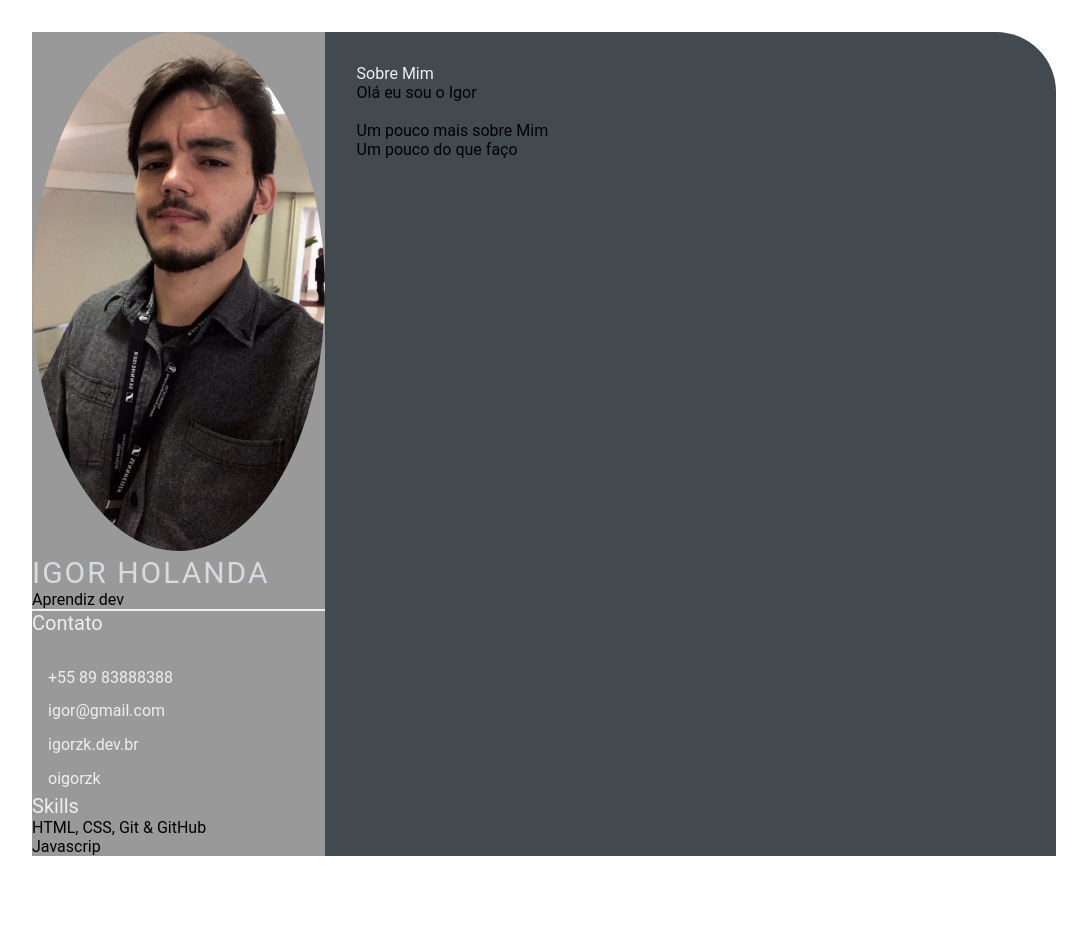
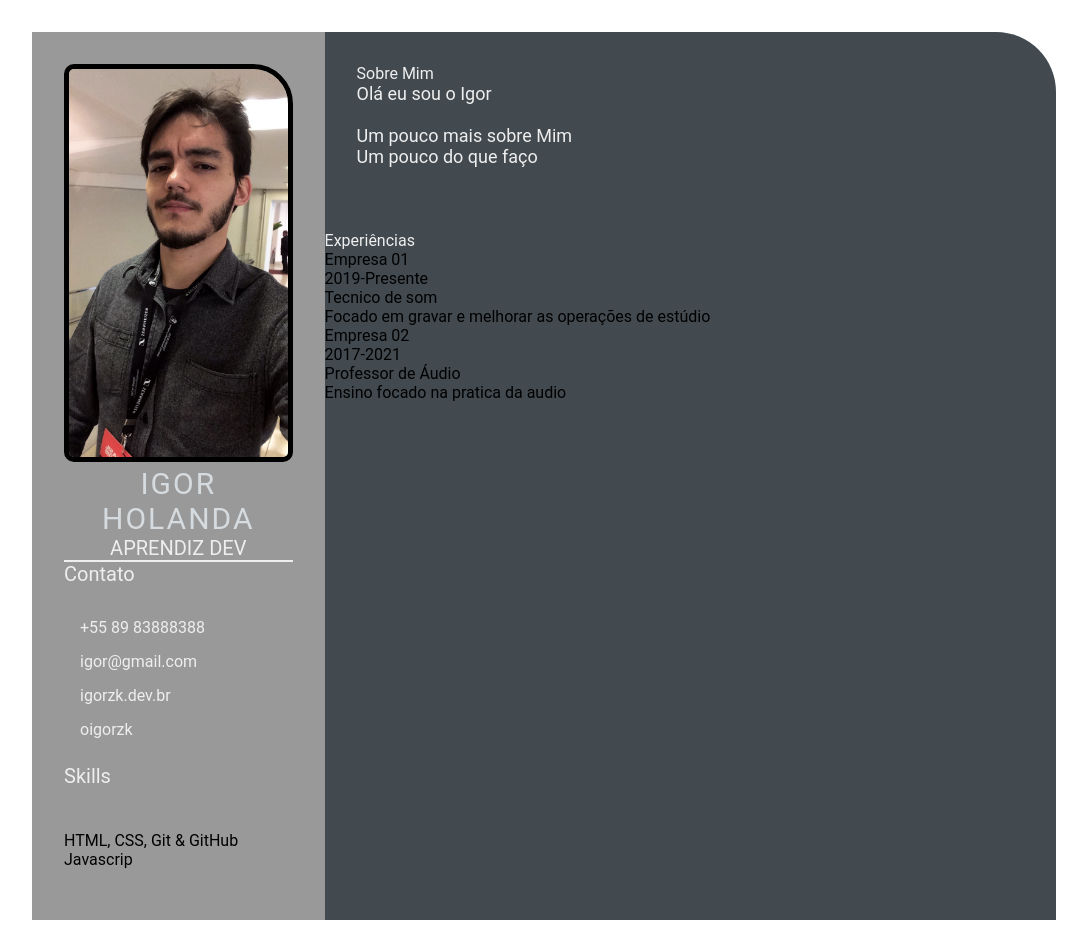
Before and after one commit to oigorzk/oigorzk.github.io, a plain HTML site: page index.html in a window 1280 px wide. Shown: the whole page, without its empty margins (96-1183 px from the left). Before the commit the page ends 888 px from the top, so only its background shows below. Drawn offline with Linux system fonts and the light colour scheme.

Commit message:
Alterações de experiência

```diff
--- a/index.html
+++ b/index.html
@@ -11,11 +11,11 @@
 <body>
     <main class="resume-contents">
        <section class="left-section">
-           <section class="left section content">
+           <section class="left-section-contents">
                <div class="profile">
                    <img class="profile-image" src="img/profile-image.jpeg" alt="profile image">
                    <p class="name">Igor Holanda</p>
-                   <p class="Profession">Aprendiz dev</p>
+                   <p class="profession">Aprendiz dev</p>
                </div>
                <div class="contact-info">
                    <p class="left-title">Contato</p>
@@ -24,13 +24,16 @@
                        <li><i class="fa fa-envelope"></i>igor@gmail.com</li>
                        <li><i class="fa fa-globe"></i>igorzk.dev.br</li>
                        <li><i class="fa fa-github"></i>oigorzk</li>
+                       <br>
                    </ul>
                </div>
-               <div class="Skills">
+               <div class="skills">
                 <p class="left-title">Skills</p>
                 <ul>
-                    <li><p>HTML, CSS, Git & GitHub</p></li>
-                    <li><p>Javascrip</p></li>
+                    <br>
+                    <li>HTML, CSS, Git & GitHub</li>
+                    <li>Javascrip</li>
+                    <br>
                 </ul>
                </div>
            </section>
@@ -39,14 +42,34 @@
             <div class="right-section-contents">
                 <section class="about gap">
                     <div class="right-title">Sobre Mim</div>
-                    <p class="About-me-contents">
+                    <p class="about-me-contents">
                     Olá eu sou o Igor<br>
                     <br> Um pouco mais sobre Mim
                     <br> Um pouco do que faço
                     </p>
                 </section>
-
             </div>
+           <section class="experience-gap">
+               <div class="right-title">Experiências</div>
+               <div class="experience-contents">
+                    <div class="exp-left">
+                        <p class="exp-company-name">Empresa 01</p>
+                        <p class="exp-time-name">2019-Presente</p>
+                    </div>
+                    <div class="exp-right">
+                        <p class="exp-position">Tecnico de som</p>
+                        <p class="exp-desc">Focado em gravar e melhorar as operações de estúdio</p>
+                    </div>
+                    <div class="exp-left">
+                        <p class="exp-company-name">Empresa 02</p>
+                        <p class="exp-time-name">2017-2021</p>
+                    </div>
+                    <div class="exp-right">
+                        <p class="exp-position">Professor de Áudio</p>
+                        <p class="exp-desc">Ensino focado na pratica da audio</p>
+                    </div>
+                </div>
+           </section>
         </section>
     </main>
 </body>
--- a/style.css
+++ b/style.css
@@ -38,7 +38,8 @@
 
 .profile .profile-image {
     width: 100%;
-    border-radius: 100%;
+    border:5px solid #000;
+    border-radius: 10px 40px 10px 10px;
 }
 
 .name {
@@ -46,6 +47,7 @@
     font-size: 30px;
     letter-spacing: 2px;
     text-transform: uppercase;
+    text-align: center;
 }
 
 .profession {
```
